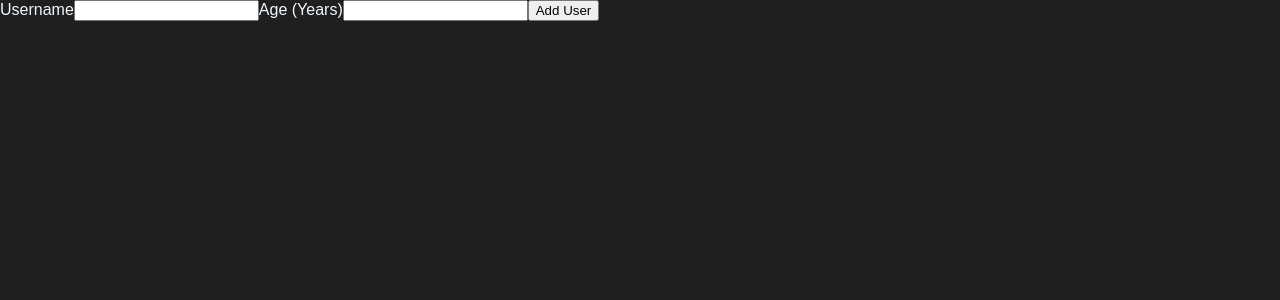
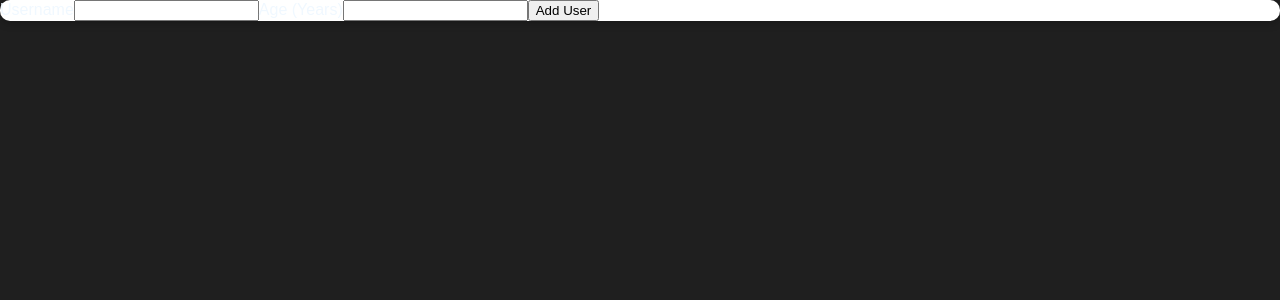
Before and after one commit to KennedyMungai/user-list, a React (Create React App) app: page / in a window 1280 px wide. Shown: the top 300 px of the page. Built offline with nearby package versions, Linux system fonts and the light colour scheme.

Commit message:
Added the card class to the div

```diff
--- a/src/components/UI/Card.js
+++ b/src/components/UI/Card.js
@@ -4,7 +4,7 @@ import classes from './Card.module.css'
 const Card = (props) =>
 {
     return (
-        <div className=''>
+        <div className={classes.card}>
             {props.children}
         </div>
     )
```
